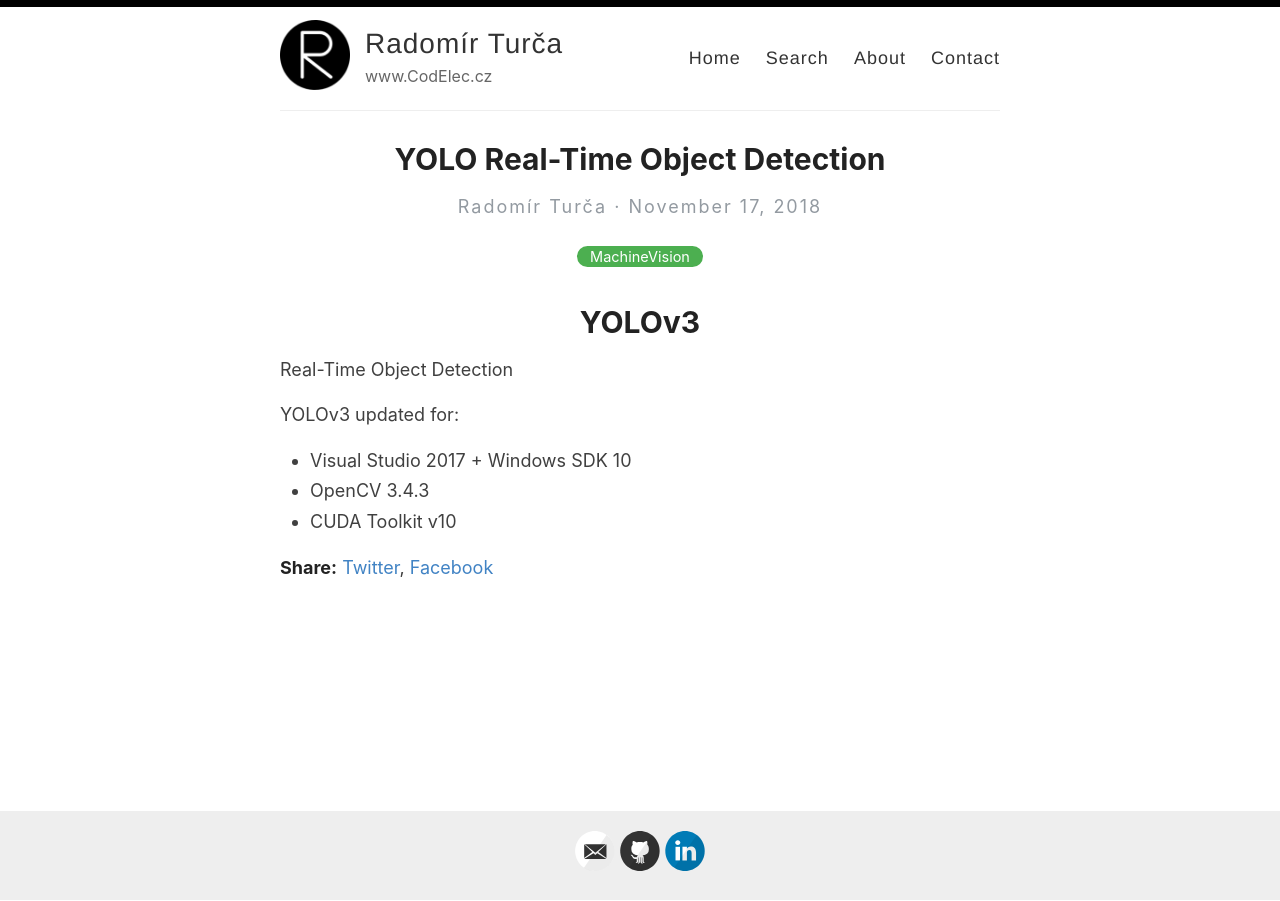
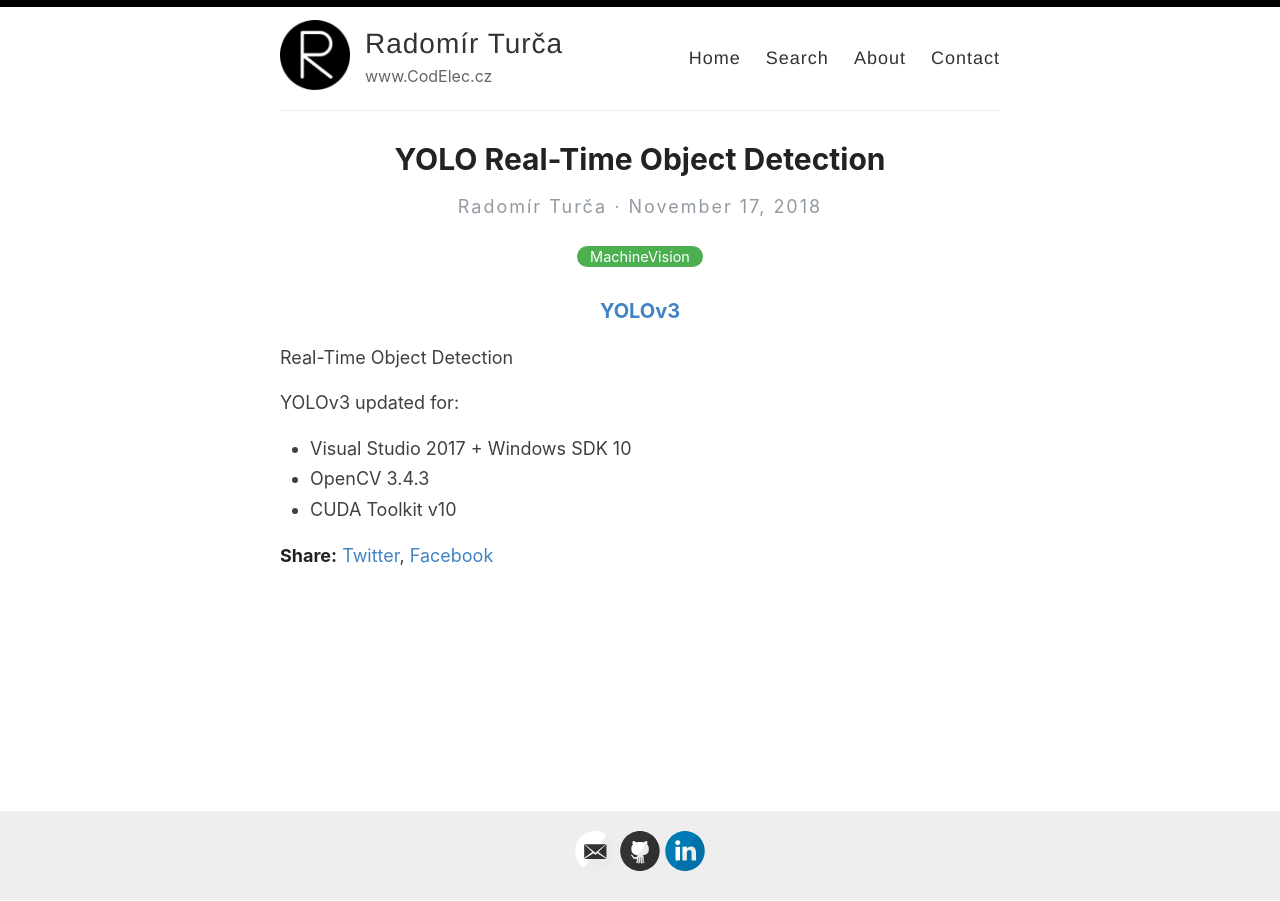
Before and after one commit to CodElecCz/codeleccz.github.io, a Jekyll site: the page built from _posts/2018-11-17-yolov3.md, in a window 1280 px wide. Built offline with Jekyll 4.4.1, drawn with Linux system fonts in a browser that asks for light colours.

```diff
--- a/_posts/2018-11-17-yolov3.md
+++ b/_posts/2018-11-17-yolov3.md
@@ -4,11 +4,11 @@ title: YOLO Real-Time Object Detection
 categories: [MachineVision]
 ---
 
-# [YOLOv3](https://codeleccz.github.io/YOLOv3/)
+### [YOLOv3](https://codeleccz.github.io/YOLOv3/)
 
 Real-Time Object Detection
 
 YOLOv3 updated for:
-* Visual Studio 2017 + Windows SDK 10
-* OpenCV 3.4.3
-* CUDA Toolkit v10
+- Visual Studio 2017 + Windows SDK 10
+- OpenCV 3.4.3
+- CUDA Toolkit v10
```
